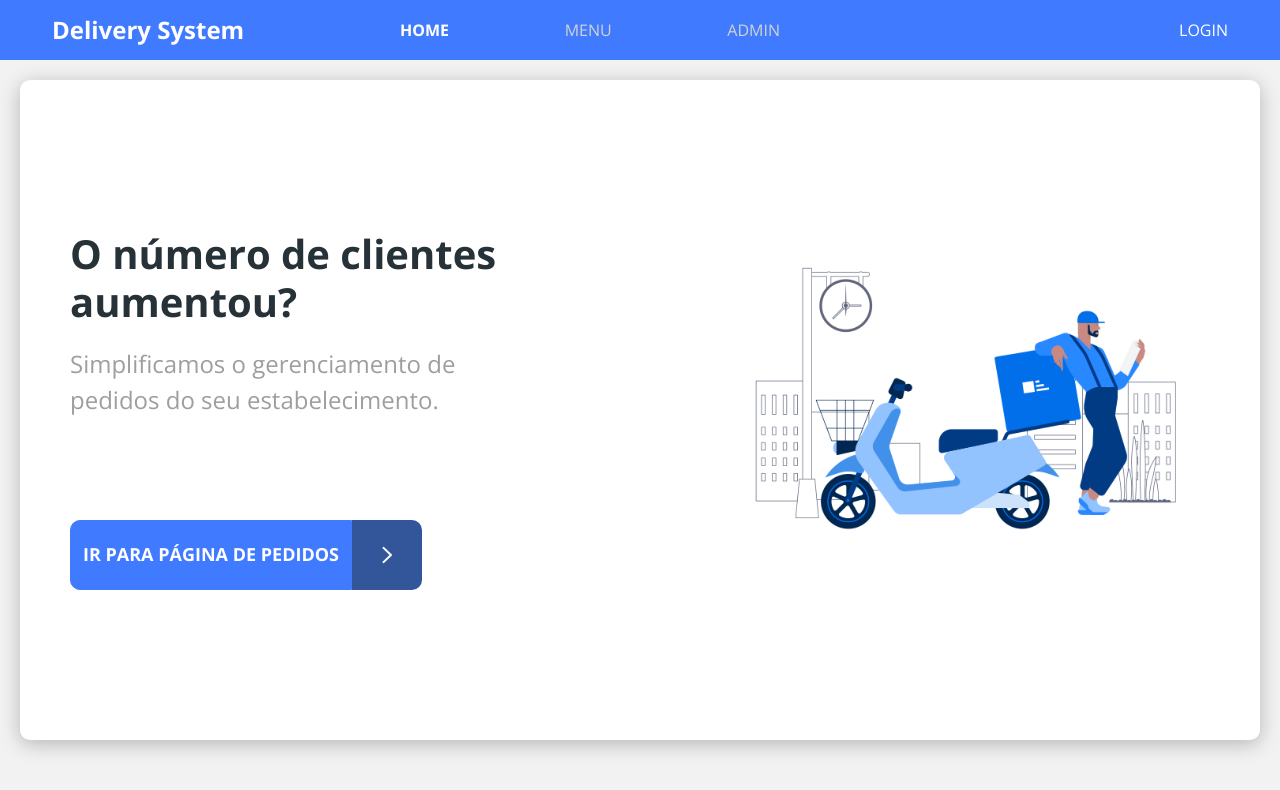
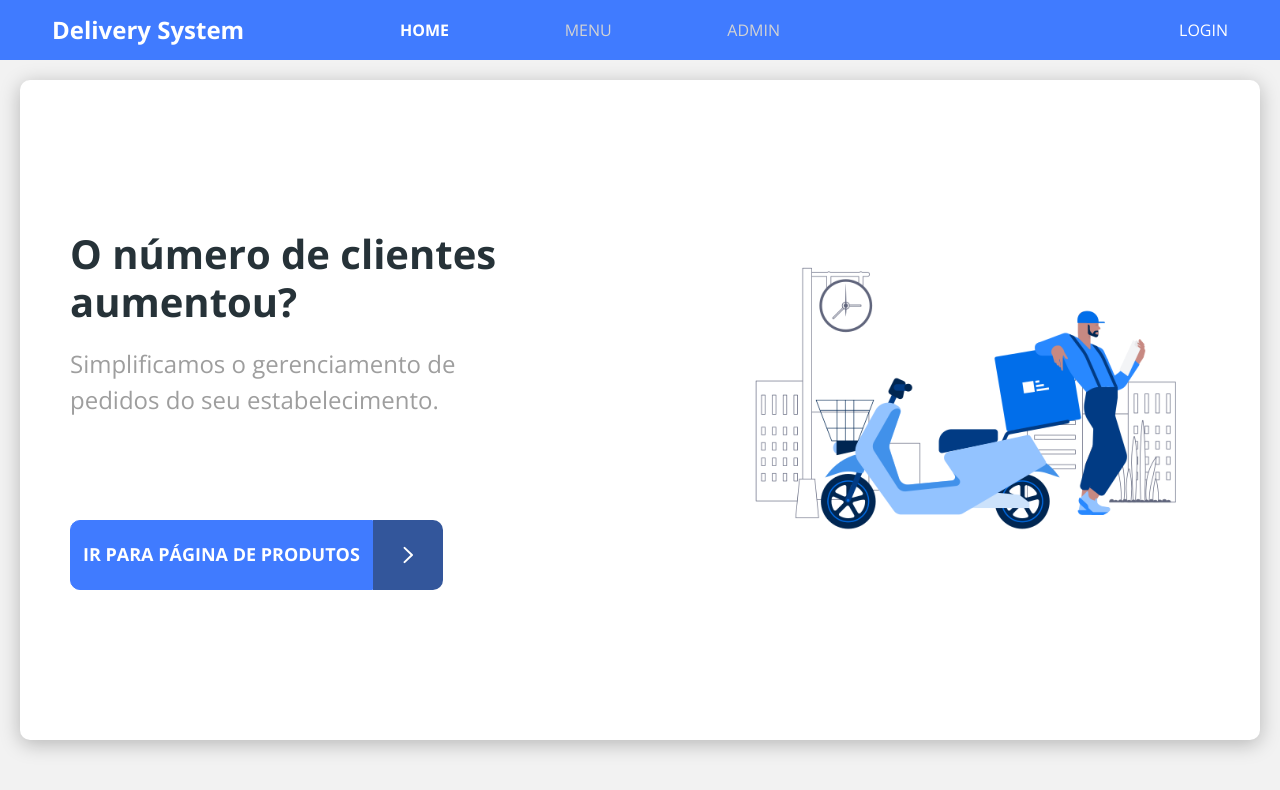
Before and after one commit to dmrsilva/delivery-system, a React (Create React App) app in the folder frontweb/: page / in a window 1280 px wide. Shown: the top 790 px of the page. Built offline with nearby package versions, Linux system fonts and the light colour scheme; no server answers.

Commit message:
Changed pages text

```diff
--- a/frontweb/src/pages/Admin/Auth/Login/index.tsx
+++ b/frontweb/src/pages/Admin/Auth/Login/index.tsx
@@ -94,7 +94,8 @@ const Login = () => {
             {errors.password?.message}
           </div>
         </div>
-        <Link to="/admin/auth/recover" className="login-link-recover">
+        {/* <Link to="/admin/auth/recover" className="login-link-recover"> */}
+        <Link to="#" className="login-link-recover">
           Esqueci a senha
         </Link>
         <div className="login-submit">
@@ -102,7 +103,8 @@ const Login = () => {
         </div>
         <div className="signup-container">
           <span className="not-registered">Não tem Cadastro?</span>
-          <Link to="/admin/auth/register" className="login-link-register">
+          {/*<Link to="/admin/auth/register" className="login-link-register">*/}
+          <Link to="#" className="login-link-register">
             CADASTRAR
           </Link>
         </div>
--- a/frontweb/src/pages/Admin/index.tsx
+++ b/frontweb/src/pages/Admin/index.tsx
@@ -16,9 +16,10 @@ const Admin = () => {
             <Products />
           </PrivateRoute>
           <PrivateRoute path="/admin/orders">
-            <h1>Order CRUD</h1>
+            <h1>Em desenvolvimento</h1>
           </PrivateRoute>
           <PrivateRoute path="/admin/users" roles={['ROLE_ADMIN']}>
+            <h1>Em desenvolvimento</h1><br></br>
             <Users />
           </PrivateRoute>
         </Switch>
--- a/frontweb/src/pages/Home/index.tsx
+++ b/frontweb/src/pages/Home/index.tsx
@@ -16,8 +16,8 @@ const Home = () => {
             </p>
           </div>
           <div>
-            <Link to="/admin/orders">
-              <ButtonIcon text="Ir para página de pedidos"/>
+            <Link to="/products">
+              <ButtonIcon text="Ir para página de produtos"/>
             </Link>
           </div>
         </div>
```
